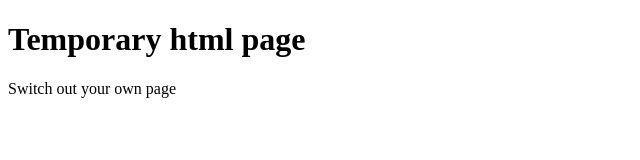
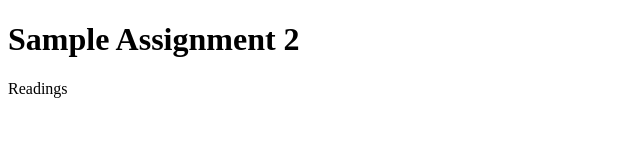
Before and after one commit to kenstarzer/internet-studio-wednesday, a plain HTML site: page asg2/index.html in a window 1280 px wide. Shown: the whole page, without its empty margins (0-640 px from the left). Drawn offline with Linux system fonts and the light colour scheme.

Commit message:
Update index.html

```diff
--- a/asg2/index.html
+++ b/asg2/index.html
@@ -2,12 +2,12 @@
 <html lang="en">
 <head>
 <meta charset="utf-8">
-<title>Temporary Index Page</title>
+<title>Sample Assignment 2</title>
 <meta name="description" content="Add in your own page description here.">
 
 </head>
 <body>
-<h1>Temporary html page</h1>
-	<p>Switch out your own page</p>
+<h1>Sample Assignment 2</h1>
+	<p>Readings</p>
 </body>
 </html>
```
